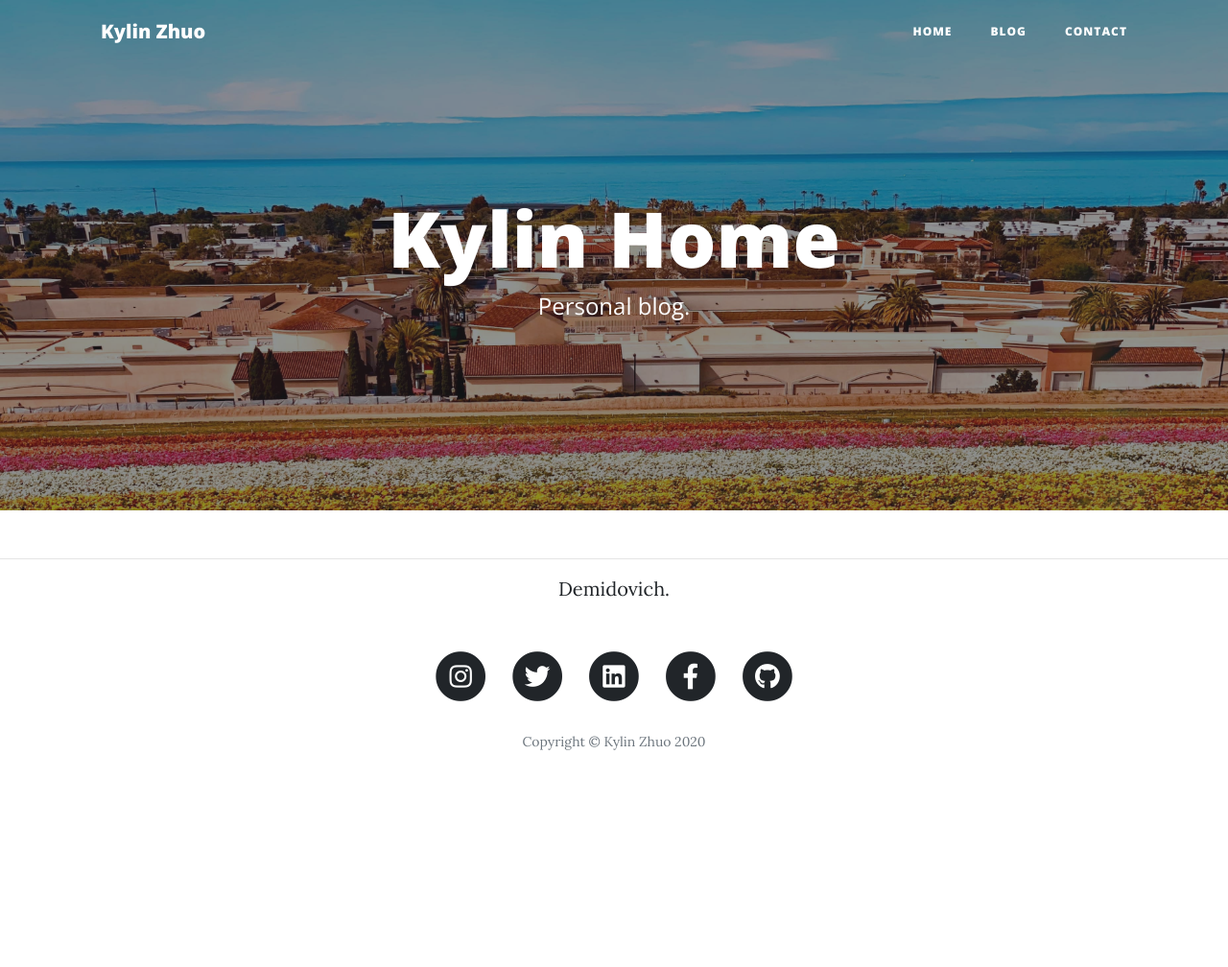
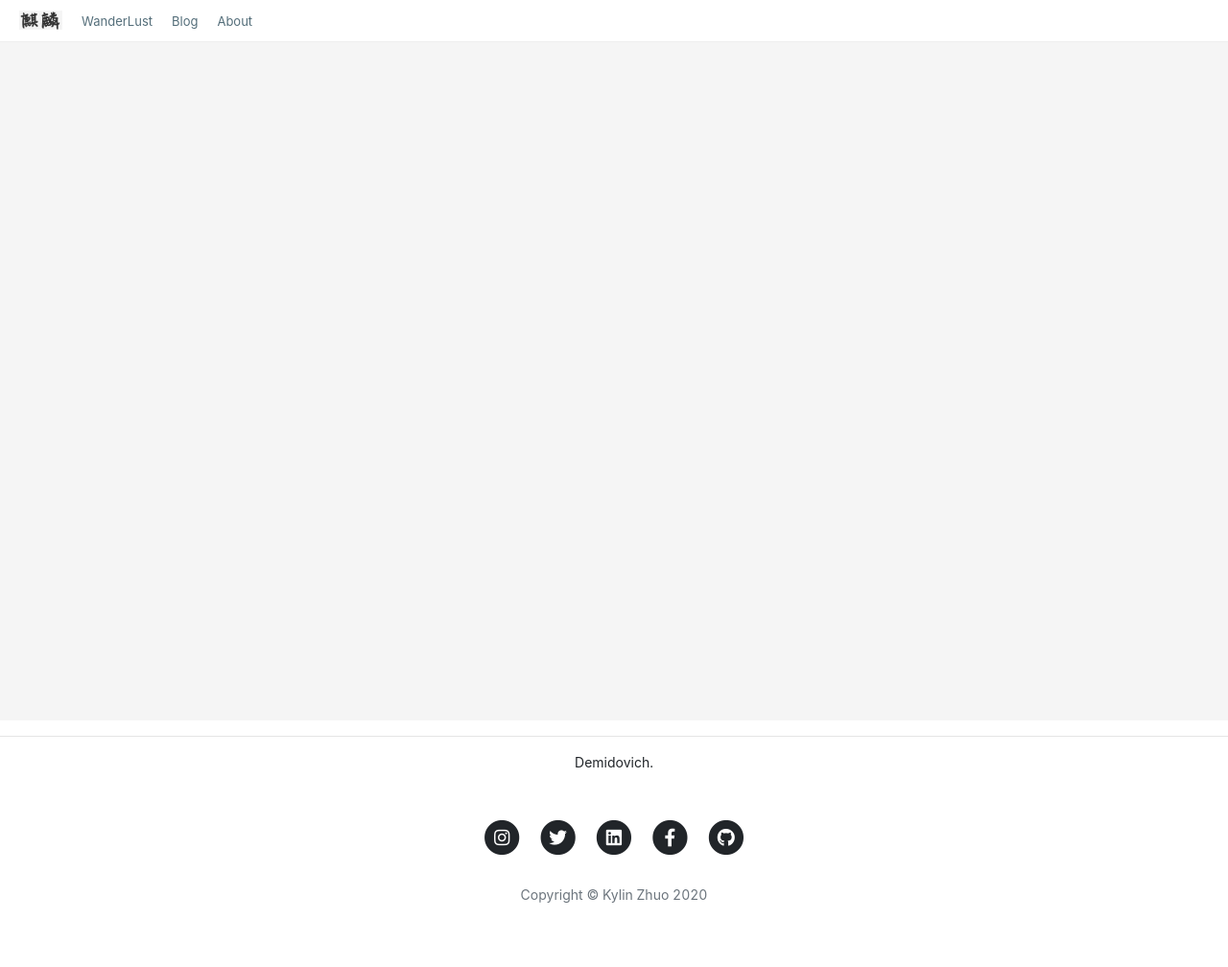
Before and after one commit to kylin-zhuo/home, a Flask app: page / in a window 1280 px wide. Shown: the whole page at 96% size. Before the commit the page ends 782 px from the top, so only its background shows below. Run offline with Flask 2, Linux system fonts and the light colour scheme; some libraries are stand-ins or nearby versions.

Commit message:
Redesign the home page nav bar and body

```diff
--- a/app.py
+++ b/app.py
@@ -25,12 +25,12 @@ def close_connection(exception):
 
 @app.route('/')
 def home():
-    return render_template('index.html')
+    return render_template('home.html')
 
 
-@app.route('/index.html')
+@app.route('/home.html')
 def index():
-    return render_template('index.html')
+    return render_template('home.html')
 
 
 @app.route('/about.html')
--- a/data/demidovich/solved.txt
+++ b/data/demidovich/solved.txt
@@ -1 +1 @@
-[1, 2, 3, 4, 5, 6, 11, 12, 13, 14, 15, 16, 17, 25, 26, 44, 45, 46, 47, 48, 49, 50, 51, 52, 63, 64, 65, 67, 71, 72, 73, 74, 75, 80, 81, 82, 83, 84, 85, 86, 87, 88, 89, 101, 103, 106, 125, 126, 127, 131, 132, 133, 166, 167, 168, 171, 172, 173, 174, 175, 176, 179, 181, 182, 183, 184, 185, 186, 217, 218, 219, 220, 221, 222, 223, 224, 225, 226, 227, 228, 229, 230, 231, 241, 242, 243, 244, 245, 246, 247, 248, 249, 253, 258, 259, 276, 277, 278, 283, 288, 293, 304, 307, 311, 317, 318, 319, 320, 321, 322, 323, 341, 342, 344, 357, 368, 369, 370, 371, 372, 373, 374, 376, 378, 379, 390, 391, 392, 393, 396, 397, 401, 403, 405, 406, 409, 410, 411, 412, 413, 414, 418, 419, 420, 421, 422, 423, 424, 425, 455, 470, 477, 478, 479, 564, 565, 566, 567, 572, 573, 574, 576, 580, 581, 582, 583, 588, 589, 590, 592, 593, 596, 597, 598, 601, 602, 603, 604, 619, 621, 622, 623, 631, 632, 635, 687, 691, 692, 696, 703, 704, 705, 712, 713, 714, 717, 718, 722, 723, 724, 725, 726, 727, 728, 731, 732, 733, 734, 735, 736, 744, 747, 756, 757, 758, 766, 767, 768, 769, 770, 771, 773, 776, 777, 778, 779, 780, 784, 788, 790, 791, 798, 799, 809, 810, 811, 812, 813, 814, 815, 816, 821, 825, 826, 828, 829, 831, 842, 843, 844, 845, 849, 850, 853, 857, 858, 859, 861, 862, 863, 891, 892, 893, 894, 895, 896, 897, 898, 899, 900, 901, 916, 918, 924, 1032, 1033, 1034, 1035, 1036, 1037, 1039, 1040, 1051, 1052, 1060, 1061, 1062, 1063, 1064, 1065]
+[1, 2, 3, 4, 5, 6, 11, 12, 13, 14, 15, 16, 17, 25, 26, 44, 45, 46, 47, 48, 49, 50, 51, 52, 63, 64, 65, 67, 71, 72, 73, 74, 75, 80, 81, 82, 83, 84, 85, 86, 87, 88, 89, 101, 103, 106, 125, 126, 127, 131, 132, 133, 166, 167, 168, 171, 172, 173, 174, 175, 176, 179, 181, 182, 183, 184, 185, 186, 217, 218, 219, 220, 221, 222, 223, 224, 225, 226, 227, 228, 229, 230, 231, 241, 242, 243, 244, 245, 246, 247, 248, 249, 253, 258, 259, 276, 277, 278, 283, 288, 293, 304, 307, 311, 317, 318, 319, 320, 321, 322, 323, 341, 342, 344, 357, 368, 369, 370, 371, 372, 373, 374, 376, 378, 379, 390, 391, 392, 393, 396, 397, 401, 403, 405, 406, 409, 410, 411, 412, 413, 414, 418, 419, 420, 421, 422, 423, 424, 425, 455, 470, 477, 478, 479, 564, 565, 566, 567, 572, 573, 574, 576, 580, 581, 582, 583, 588, 589, 590, 592, 593, 596, 597, 598, 601, 602, 603, 604, 619, 621, 622, 623, 631, 632, 635, 687, 691, 692, 696, 703, 704, 705, 712, 713, 714, 717, 718, 722, 723, 724, 725, 726, 727, 728, 731, 732, 733, 734, 735, 736, 744, 747, 756, 757, 758, 766, 767, 768, 769, 770, 771, 773, 776, 777, 778, 779, 780, 784, 788, 790, 791, 798, 799, 809, 810, 811, 812, 813, 814, 815, 816, 821, 825, 826, 828, 829, 831, 842, 843, 844, 845, 849, 850, 853, 857, 858, 859, 861, 862, 863, 891, 892, 893, 894, 895, 896, 897, 898, 899, 900, 901, 916, 918, 924, 1032, 1033, 1034, 1035, 1036, 1037, 1039, 1040, 1051, 1052, 1060, 1061, 1062, 1063, 1064, 1065, 1066, 1068, 1069]
--- a/templates/contact.html
+++ b/templates/contact.html
@@ -36,7 +36,7 @@
       <div class="collapse navbar-collapse" id="navbarResponsive">
         <ul class="navbar-nav ml-auto">
           <li class="nav-item">
-            <a class="nav-link" href="index.html">Home</a>
+            <a class="nav-link" href="home.html">Home</a>
           </li>
           <li class="nav-item">
             <a class="nav-link" href="about.html">About</a>
--- a/templates/demidovich.html
+++ b/templates/demidovich.html
@@ -30,7 +30,7 @@
 
 	</div>
 
-	<div style="text-align: center; font-family: sans-serif;"><a href="index.html">Back to Home</a></div>
+	<div style="text-align: center; font-family: sans-serif;"><a href="home.html">Back to Home</a></div>
 
 
 	<script type="text/javascript">
--- /dev/null
+++ b/templates/home.html
@@ -0,0 +1,245 @@
+<!DOCTYPE html>
+<html lang="en">
+
+<head>
+
+  <meta charset="utf-8">
+  <meta name="viewport" content="width=device-width, initial-scale=1, shrink-to-fit=no">
+  <meta name="description" content="">
+  <meta name="author" content="">
+
+  <title>Kylin Home</title>
+
+  <!-- Bootstrap core CSS -->
+  <link href="static/vendor/bootstrap/css/bootstrap.min.css" rel="stylesheet">
+
+  <!-- Custom fonts for this template -->
+  <link href="static/vendor/fontawesome-free/css/all.min.css" rel="stylesheet" type="text/css">
+  <link href='https://fonts.googleapis.com/css?family=Lora:400,700,400italic,700italic' rel='stylesheet' type='text/css'>
+  <link href='https://fonts.googleapis.com/css?family=Open+Sans:300italic,400italic,600italic,700italic,800italic,400,300,600,700,800' rel='stylesheet' type='text/css'>
+
+  <!-- Custom styles for this template -->
+  <link href="static/css/clean-blog.min.css" rel="stylesheet">
+
+</head>
+
+<body>
+
+  <div id="home-page">
+
+    <!-- Main Content -->
+    <div class="navbar_1">
+      <div class="navbar_container">
+        <div class="navbar-left-container">
+          <div class="nav-item-container__16kF">
+            <a href="/home.html" class="nav-item__5BvG">
+              <img class="logo__3xn0" src="/static/img/kylin.jpg" alt="logo">
+            </a>
+          </div>
+          <div class="nav-item-container__16kF">
+            <a href="/blog.html" class="nav-item__5BvG">
+              WanderLust
+            </a>
+          </div>
+          <div class="nav-item-container__16kF">
+            <a href="#" class="nav-item__5BvG">
+              Blog
+            </a>
+          </div>
+          <div class="nav-item-container__16kF">
+            <span class="nav-item__5BvG">
+              <a class="nav-item__5BvG" href="#">
+                About
+              </a>
+            </span>
+          </div>
+        </div>
+      </div>
+    </div>
+    <div class="home-content-wrapper">
+
+    </div>
+  </div>
+
+
+  <hr>
+
+  <div style="text-align: center">
+    <a href="/demidovich.html">Demidovich.</a>
+  </div>
+
+  <!-- Footer -->
+  <footer>
+    <div class="container">
+      <div class="row">
+        <div class="col-lg-8 col-md-10 mx-auto">
+          <ul class="list-inline text-center">
+            <li class="list-inline-item">
+              <a href="https://www.instagram.com/kylin.zhuo/">
+                <span class="fa-stack fa-lg">
+                  <i class="fas fa-circle fa-stack-2x"></i>
+                  <i class="fab fa-instagram fa-stack-1x fa-inverse"></i>
+                </span>
+              </a>
+            </li>
+            <li class="list-inline-item">
+                <a href="#">
+                  <span class="fa-stack fa-lg">
+                    <i class="fas fa-circle fa-stack-2x"></i>
+                    <i class="fab fa-twitter fa-stack-1x fa-inverse"></i>
+                  </span>
+                </a>
+              </li>
+            <li class="list-inline-item">
+                <a href="https://www.linkedin.com/in/lin-zhuo">
+                  <span class="fa-stack fa-lg">
+                    <i class="fas fa-circle fa-stack-2x"></i>
+                    <i class="fab fa-linkedin fa-stack-1x fa-inverse"></i>
+                  </span>
+                </a>
+              </li>
+            <li class="list-inline-item">
+              <a href="#">
+                <span class="fa-stack fa-lg">
+                  <i class="fas fa-circle fa-stack-2x"></i>
+                  <i class="fab fa-facebook-f fa-stack-1x fa-inverse"></i>
+                </span>
+              </a>
+            </li>
+            <li class="list-inline-item">
+              <a href="https://github.com/kylin-zhuo">
+                <span class="fa-stack fa-lg">
+                  <i class="fas fa-circle fa-stack-2x"></i>
+                  <i class="fab fa-github fa-stack-1x fa-inverse"></i>
+                </span>
+              </a>
+            </li>
+          </ul>
+          <p class="copyright text-muted">Copyright &copy; Kylin Zhuo 2020</p>
+        </div>
+      </div>
+    </div>
+  </footer>
+
+  <style type="text/css">
+
+    body {
+      margin: 0;
+      color: rgba(0, 0, 0, 0.65);
+      font-size: 14px;
+      font-family: -apple-system, BlinkMacSystemFont, 'Segoe UI', 'PingFang SC', 'Hiragino Sans GB', 'Microsoft YaHei', 'Helvetica Neue', Helvetica, Arial, sans-serif, 'Apple Color Emoji', 'Segoe UI Emoji', 'Segoe UI Symbol';
+      font-variant: tabular-nums;
+      line-height: 1.5;
+      background-color: #fff;
+      -webkit-font-feature-settings: 'tnum';
+      font-feature-settings: 'tnum';
+    }
+
+    .navbar_1 {
+      background-color: white;
+      width: 100%;
+      height: 44px;
+      border-bottom: 1px solid #eeeeee;
+      display: -webkit-box;
+      display: -ms-flexbox;
+      display: flex;
+      -webkit-box-align: stretch;
+      -ms-flex-align: stretch;
+      align-items: stretch;
+      -webkit-box-pack: center;
+      -ms-flex-pack: center;
+      justify-content: center;
+      font-size: 13px;
+
+      font-variant: tabular-nums;
+      line-height: 1.5;
+      font-feature-settings: 'tnum';
+    }
+
+    .navbar_container {
+      width: 100%;
+      position: relative;
+      display: -webkit-box;
+      display: -ms-flexbox;
+      display: flex;
+      -webkit-box-align: center;
+      -ms-flex-align: center;
+      align-items: center;
+      -webkit-box-pack: justify;
+      -ms-flex-pack: justify;
+      justify-content: space-between;
+    }
+
+    .home-content-wrapper {
+      background: #f5f5f5;
+      padding-top: 20px;
+      padding-bottom: 20px;
+      min-height: calc(100vh - 93px);
+    }
+
+        /**
+     * No mixins for output here.
+     * If you want to expose some mixins,
+     * define them to `legacy/common/styles/atomic`
+     */
+    /* stylelint-disable */
+    .announcement__UT1y {
+      max-height: calc(44px * 2);
+      overflow-y: auto;
+      padding: 0 20px;
+    }
+    .logo__3xn0 {
+      height: 20px;
+      margin-bottom: 2px;
+    }
+    .nav-item-container__16kF .nav-item__5BvG {
+      display: -webkit-box;
+      display: -ms-flexbox;
+      display: flex;
+      line-height: 20px;
+      position: relative;
+    }
+    .nav-item-container__16kF .nav-item__5BvG,
+    .nav-item-container__16kF .nav-item__5BvG .ant-dropdown-trigger {
+      color: #546e7a;
+      -webkit-transition: 0.18s color ease-in-out;
+      -o-transition: 0.18s color ease-in-out;
+      transition: 0.18s color ease-in-out;
+    }
+    .nav-item-container__16kF .nav-item__5BvG:hover,
+    .nav-item-container__16kF .nav-item__5BvG .ant-dropdown-trigger:hover {
+      color: #263238;
+    }
+    .nav-item-container__16kF .nav-item__5BvG:visited,
+    .nav-item-container__16kF .nav-item__5BvG .ant-dropdown-trigger:visited,
+    .nav-item-container__16kF .nav-item__5BvG:focus,
+    .nav-item-container__16kF .nav-item__5BvG .ant-dropdown-trigger:focus {
+      text-decoration: none;
+    }
+    .navbar-left-container {
+      display: -webkit-box;
+      display: -ms-flexbox;
+      display: flex;
+      -webkit-box-align: center;
+      -ms-flex-align: center;
+      align-items: center;
+    }
+    .navbar-left-container > :first-child {
+      margin-left: 20px;
+    }
+    .navbar-left-container .nav-item-container__16kF {
+      margin-left: 20px;
+    }
+
+  </style>
+
+  <!-- Bootstrap core JavaScript -->
+  <script src="static/vendor/jquery/jquery.min.js"></script>
+  <script src="static/vendor/bootstrap/js/bootstrap.bundle.min.js"></script>
+
+  <!-- Custom scripts for this template -->
+  <script src="static/js/clean-blog.min.js"></script>
+
+</body>
+
+</html>
--- a/templates/index.html
+++ /dev/null
@@ -1,138 +0,0 @@
-<!DOCTYPE html>
-<html lang="en">
-
-<head>
-
-  <meta charset="utf-8">
-  <meta name="viewport" content="width=device-width, initial-scale=1, shrink-to-fit=no">
-  <meta name="description" content="">
-  <meta name="author" content="">
-
-  <title>Kylin Home</title>
-
-  <!-- Bootstrap core CSS -->
-  <link href="static/vendor/bootstrap/css/bootstrap.min.css" rel="stylesheet">
-
-  <!-- Custom fonts for this template -->
-  <link href="static/vendor/fontawesome-free/css/all.min.css" rel="stylesheet" type="text/css">
-  <link href='https://fonts.googleapis.com/css?family=Lora:400,700,400italic,700italic' rel='stylesheet' type='text/css'>
-  <link href='https://fonts.googleapis.com/css?family=Open+Sans:300italic,400italic,600italic,700italic,800italic,400,300,600,700,800' rel='stylesheet' type='text/css'>
-
-  <!-- Custom styles for this template -->
-  <link href="static/css/clean-blog.min.css" rel="stylesheet">
-
-</head>
-
-<body>
-
-  <!-- Navigation -->
-  <nav class="navbar navbar-expand-lg navbar-light fixed-top" id="mainNav">
-    <div class="container">
-      <a class="navbar-brand" href="index.html">Kylin Zhuo</a>
-      <button class="navbar-toggler navbar-toggler-right" type="button" data-toggle="collapse" data-target="#navbarResponsive" aria-controls="navbarResponsive" aria-expanded="false" aria-label="Toggle navigation">
-        Menu
-        <i class="fas fa-bars"></i>
-      </button>
-      <div class="collapse navbar-collapse" id="navbarResponsive">
-        <ul class="navbar-nav ml-auto">
-          <li class="nav-item">
-            <a class="nav-link" href="index.html">Home</a>
-          </li>
-          <li class="nav-item">
-            <a class="nav-link" href="blog.html">Blog</a>
-          </li>
-          <li class="nav-item">
-            <a class="nav-link" href="contact.html">Contact</a>
-          </li>
-        </ul>
-      </div>
-    </div>
-  </nav>
-
-  <!-- Page Header -->
-  <header class="masthead" style="background-image: url('static/img/home-bg.jpg')">
-    <div class="overlay"></div>
-    <div class="container">
-      <div class="row">
-        <div class="col-lg-8 col-md-10 mx-auto">
-          <div class="site-heading">
-            <h1>Kylin Home</h1>
-            <span class="subheading">Personal blog.</span>
-          </div>
-        </div>
-      </div>
-    </div>
-  </header>
-
-  <!-- Main Content -->
-
-
-  <hr>
-
-  <div style="text-align: center">
-    <a href="/demidovich.html">Demidovich.</a>
-  </div>
-
-  <!-- Footer -->
-  <footer>
-    <div class="container">
-      <div class="row">
-        <div class="col-lg-8 col-md-10 mx-auto">
-          <ul class="list-inline text-center">
-            <li class="list-inline-item">
-              <a href="https://www.instagram.com/kylin.zhuo/">
-                <span class="fa-stack fa-lg">
-                  <i class="fas fa-circle fa-stack-2x"></i>
-                  <i class="fab fa-instagram fa-stack-1x fa-inverse"></i>
-                </span>
-              </a>
-            </li>
-            <li class="list-inline-item">
-                <a href="#">
-                  <span class="fa-stack fa-lg">
-                    <i class="fas fa-circle fa-stack-2x"></i>
-                    <i class="fab fa-twitter fa-stack-1x fa-inverse"></i>
-                  </span>
-                </a>
-              </li>
-            <li class="list-inline-item">
-                <a href="https://www.linkedin.com/in/lin-zhuo">
-                  <span class="fa-stack fa-lg">
-                    <i class="fas fa-circle fa-stack-2x"></i>
-                    <i class="fab fa-linkedin fa-stack-1x fa-inverse"></i>
-                  </span>
-                </a>
-              </li>
-            <li class="list-inline-item">
-              <a href="#">
-                <span class="fa-stack fa-lg">
-                  <i class="fas fa-circle fa-stack-2x"></i>
-                  <i class="fab fa-facebook-f fa-stack-1x fa-inverse"></i>
-                </span>
-              </a>
-            </li>
-            <li class="list-inline-item">
-              <a href="https://github.com/kylin-zhuo">
-                <span class="fa-stack fa-lg">
-                  <i class="fas fa-circle fa-stack-2x"></i>
-                  <i class="fab fa-github fa-stack-1x fa-inverse"></i>
-                </span>
-              </a>
-            </li>
-          </ul>
-          <p class="copyright text-muted">Copyright &copy; Kylin Zhuo 2020</p>
-        </div>
-      </div>
-    </div>
-  </footer>
-
-  <!-- Bootstrap core JavaScript -->
-  <script src="static/vendor/jquery/jquery.min.js"></script>
-  <script src="static/vendor/bootstrap/js/bootstrap.bundle.min.js"></script>
-
-  <!-- Custom scripts for this template -->
-  <script src="static/js/clean-blog.min.js"></script>
-
-</body>
-
-</html>
```
Also changed, not shown: data/demidovich/log.txt (+1 -1 lines), static/img/kylin.jpg (added).
